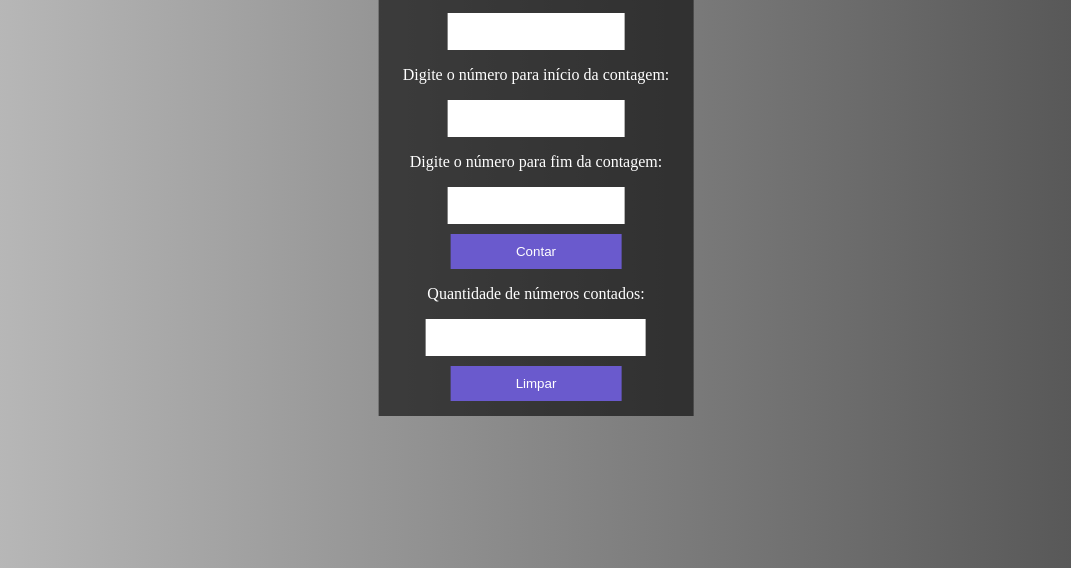
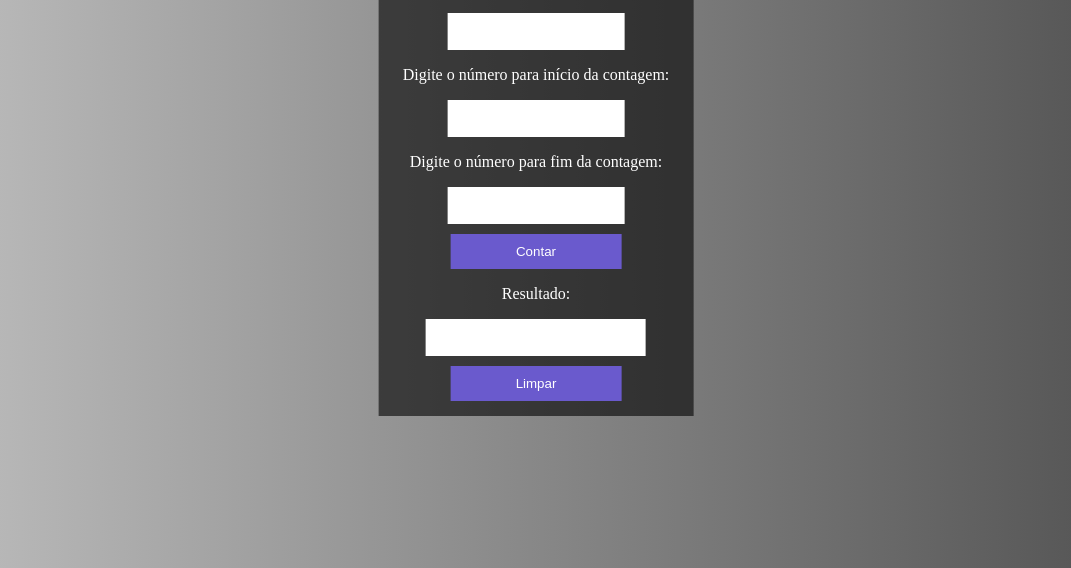
Before and after one commit to eliel1986/Counter_Number, a plain HTML site: page index.html in a window 1280 px wide. Shown: the part 232-800 px from the top of the page, without its empty margins (104-1175 px from the left). Drawn offline with Linux system fonts and the light colour scheme.

Commit message:
Update index.html

```diff
--- a/index.html
+++ b/index.html
@@ -5,7 +5,7 @@
 	<meta charset="UTF-8">
 	<meta http-equiv="X-UA-Compatible" content="IE=edge">
 	<meta name="viewport" content="width=device-width, initial-scale=1.0">
-    <title>contador de Números</title>
+	<title>Contador de Números</title>
 	<link href="style.css" rel="stylesheet" type="text/css" />
 </head>
 
@@ -24,7 +24,7 @@
 
 			<button id="btn_cont" type="button">Contar</button>
 
-            <p>Quantidade de números contados:</p>
+			<p>Resultado:</p>
 			<input type="text" id="total" style="width: 200px">
 
 			<button id="clean" type="reset">Limpar</button>
```
Lines whose indentation alone changed are shown as unchanged.
